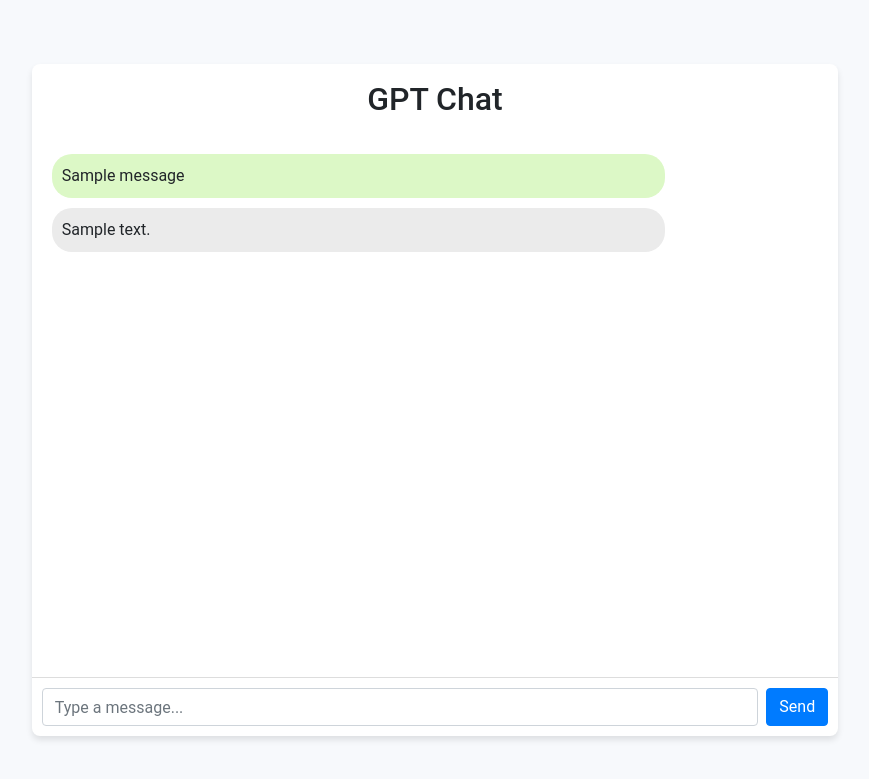
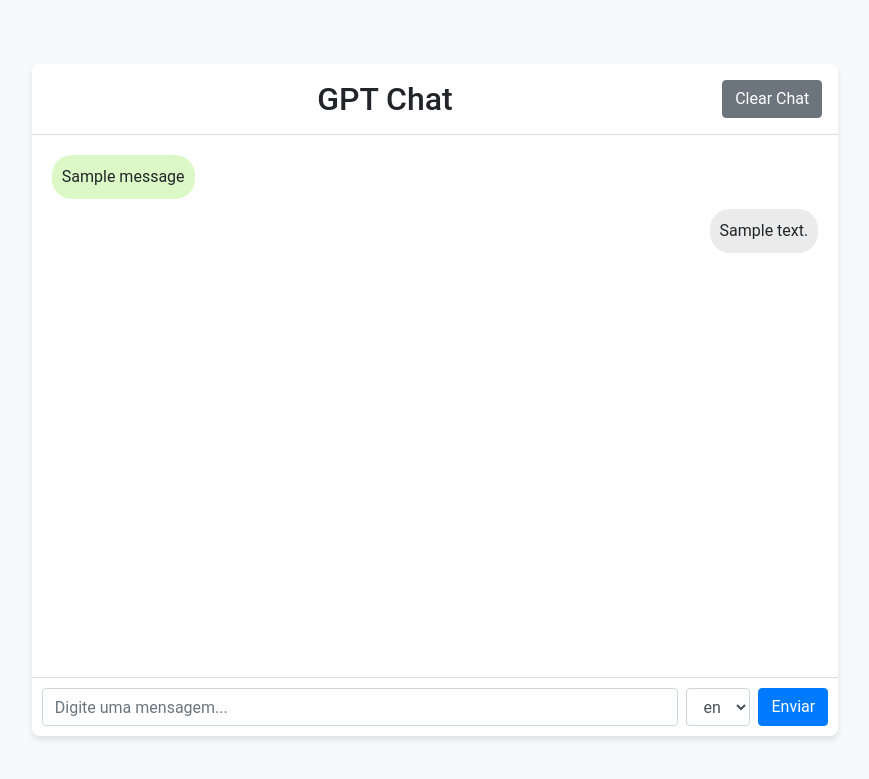
Before and after one commit to renan-siqueira/my-own-chat-gpt, a Flask app: template templates/index.html in a window 1280 px wide. Shown: the top 779 px of the page, without its empty margins (205-1074 px from the left). Run offline with Flask 3, Linux system fonts and the light colour scheme; the template is opened without the code that fills it: most values are stand-ins (such as "Sample title", 1, 10 or a date in 2020); some libraries are stand-ins or nearby versions.

Commit message:
feat: improving layout

```diff
--- a/static/css/style.css
+++ b/static/css/style.css
@@ -21,6 +21,8 @@ body, html {
     flex-grow: 1;
     overflow-y: auto;
     padding: 20px;
+    display: flex;
+    flex-direction: column;
 }
 
 .message {
@@ -28,21 +30,29 @@ body, html {
     border-radius: 20px;
     margin-bottom: 10px;
     max-width: 80%;
-    display: flex;
-    align-items: center;
+    width: fit-content;
 }
 
 .user-message {
     background-color: #dcf8c6;
-    align-self: flex-end;
+    align-self: flex-start;
 }
 
 .bot-message {
     background-color: #ebebeb;
-    align-self: flex-start;
+    align-self: flex-end;
 }
 
 #chat-input {
     border-top: 1px solid #ddd;
     padding: 10px;
 }
+
+.chat-header {
+    border-bottom: 1px solid #ddd;
+}
+
+#chat-title {
+    flex-grow: 1;
+    text-align: center;
+}
--- a/templates/index.html
+++ b/templates/index.html
@@ -9,7 +9,12 @@
 </head>
 <body>
     <div id="chat-window">
-            <h2 id="chat-title" class="text-center p-3 mb-0">GPT Chat</h2>
+        <div class="chat-header d-flex justify-content-between align-items-center p-3">
+            <h2 id="chat-title" class="mb-0">GPT Chat</h2>
+            <form method="post" action="/clear_chat">
+                <button type="submit" class="btn btn-secondary">Clear Chat</button>
+            </form>
+        </div>
         <div id="message-area">
             {% for message in chat_history %}
             <div class="message user-message">
@@ -22,8 +27,13 @@
         </div>
         <div id="chat-input">
             <form class="form-inline d-flex justify-content-between" method="post">
-                    <input type="text" name="question" class="form-control flex-grow-1 mr-2" placeholder="Type a message...">
-                    <button type="submit" class="btn btn-primary">Send</button>
+                <input type="text" name="question" class="form-control flex-grow-1 mr-2" placeholder="Digite uma mensagem...">
+                <select name="language" class="form-control mr-2">
+                    {% for code, language in languages.items() %}
+                    <option value="{{ code }}" {% if selected_language == code %} selected {% endif %}>{{ language }}</option>
+                    {% endfor %}
+                </select>
+                <button type="submit" class="btn btn-primary">Enviar</button>
             </form>
         </div>
     </div>
```
Lines whose indentation alone changed are shown as unchanged.
